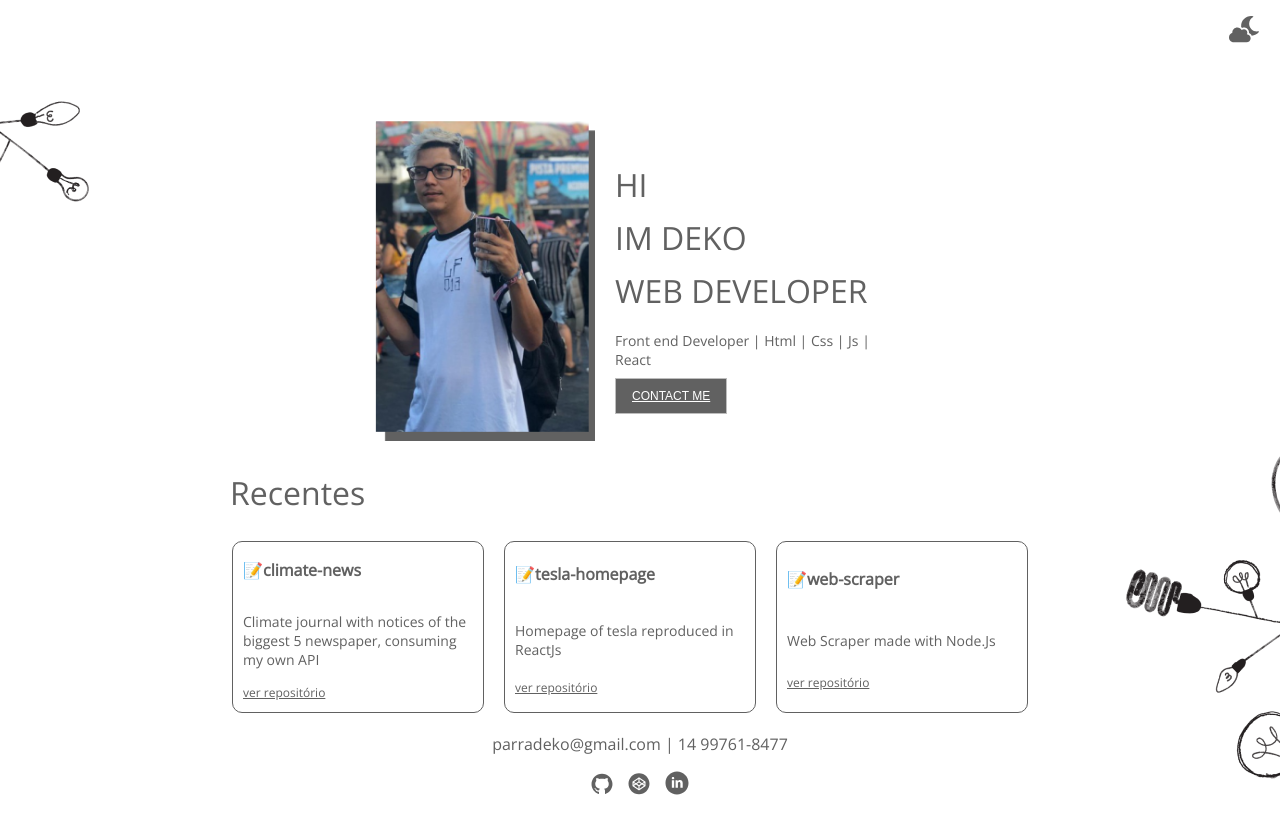
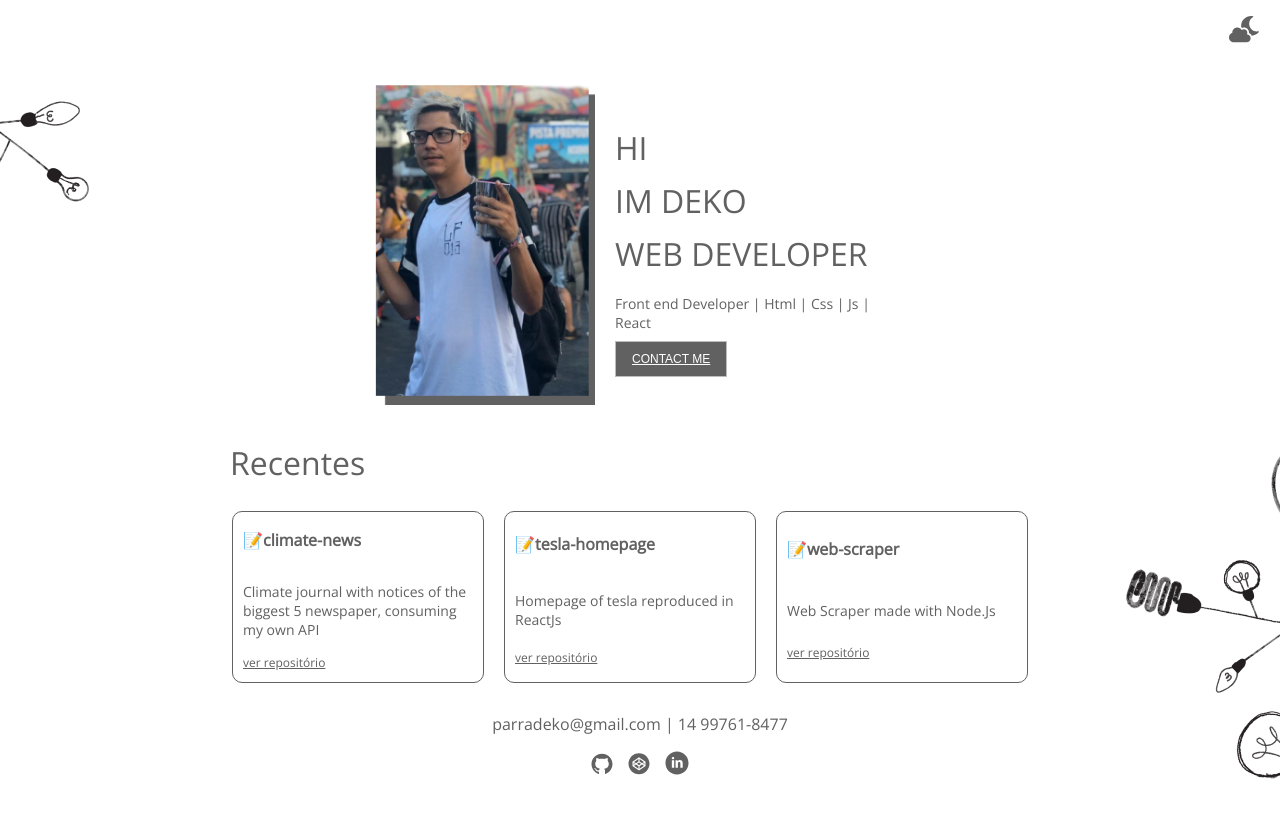
Before and after one commit to dericparra/dericparra.github.io, a React (Create React App) app: page / in a window 1280 px wide. Shown: the top 834 px of the page. After the commit the page ends 800 px from the top, so only its background shows below. Built offline with nearby package versions, Linux system fonts and the light colour scheme.

Commit message:
layout fix

```diff
--- a/src/components/Footer/styles.js
+++ b/src/components/Footer/styles.js
@@ -7,6 +7,7 @@ export const Section = styled.section`
   flex-direction: column;
   align-items: center;
   justify-content: flex-end;
+  padding-bottom: 20px;
 `
 
 export const Link = styled.a`
--- a/src/components/Hero/styles.js
+++ b/src/components/Hero/styles.js
@@ -28,7 +28,7 @@ export const Section = styled.section`
   align-items: center;
   justify-content: center;
   margin: 0;
-  padding-top: 120px;
+  padding-top: 80px;
   @media (max-width: 539px) {
     max-width: 320px;
     max-height: 160px;
--- a/src/globalStyles.js
+++ b/src/globalStyles.js
@@ -10,9 +10,10 @@ const GlobalStyle = createGlobalStyle`
     justify-content: center;
     font-family: "Open Sans", Helvetica, Sans-Serif;
     color: #616161;
-    overflow: hidden;
-    padding-bottom: 60px;
+    overflow-x: hidden;
+    overflow-y: auto;
   }
+
   .light-bg {
     background-color: #292929;
   }
```
